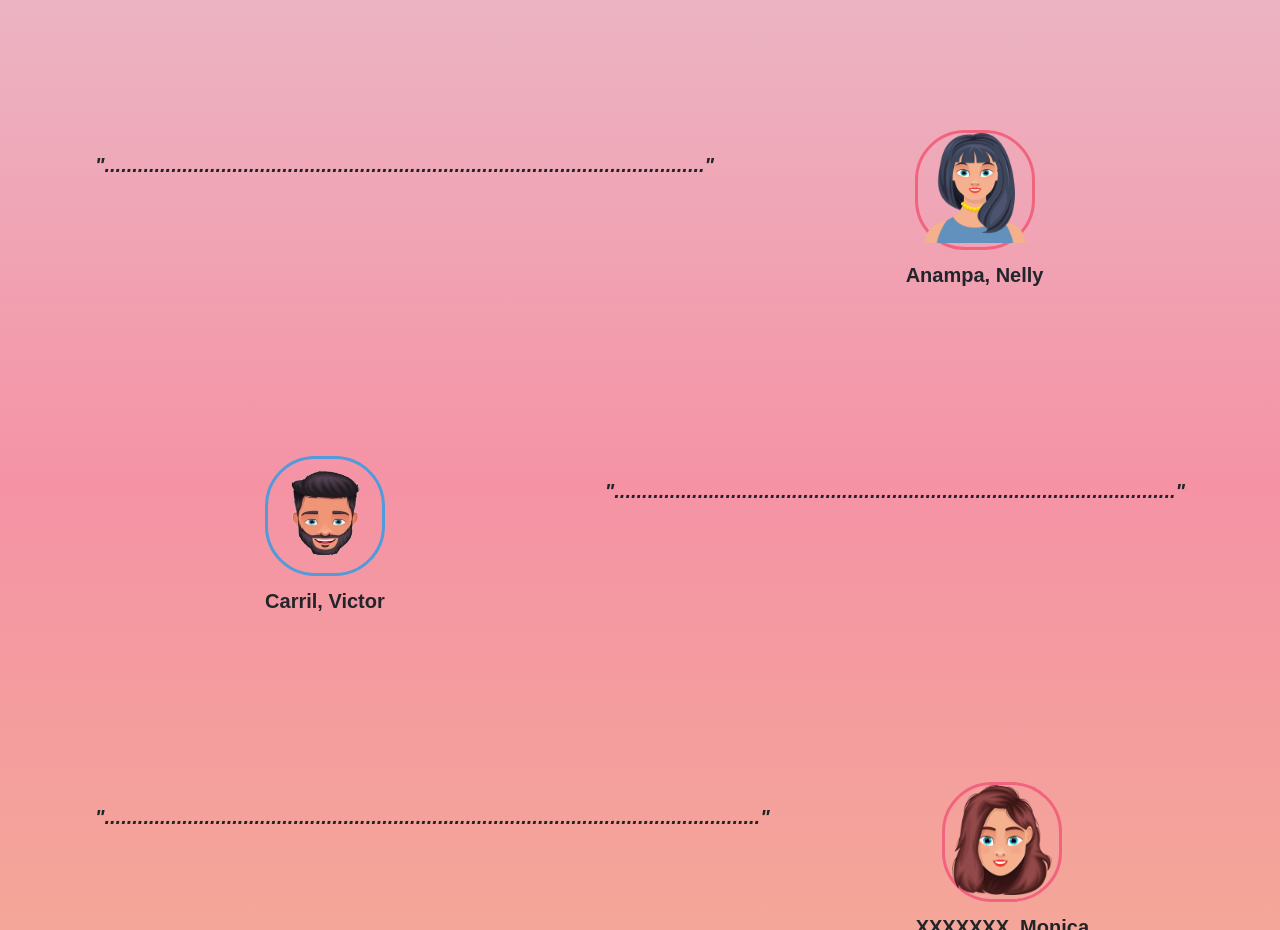
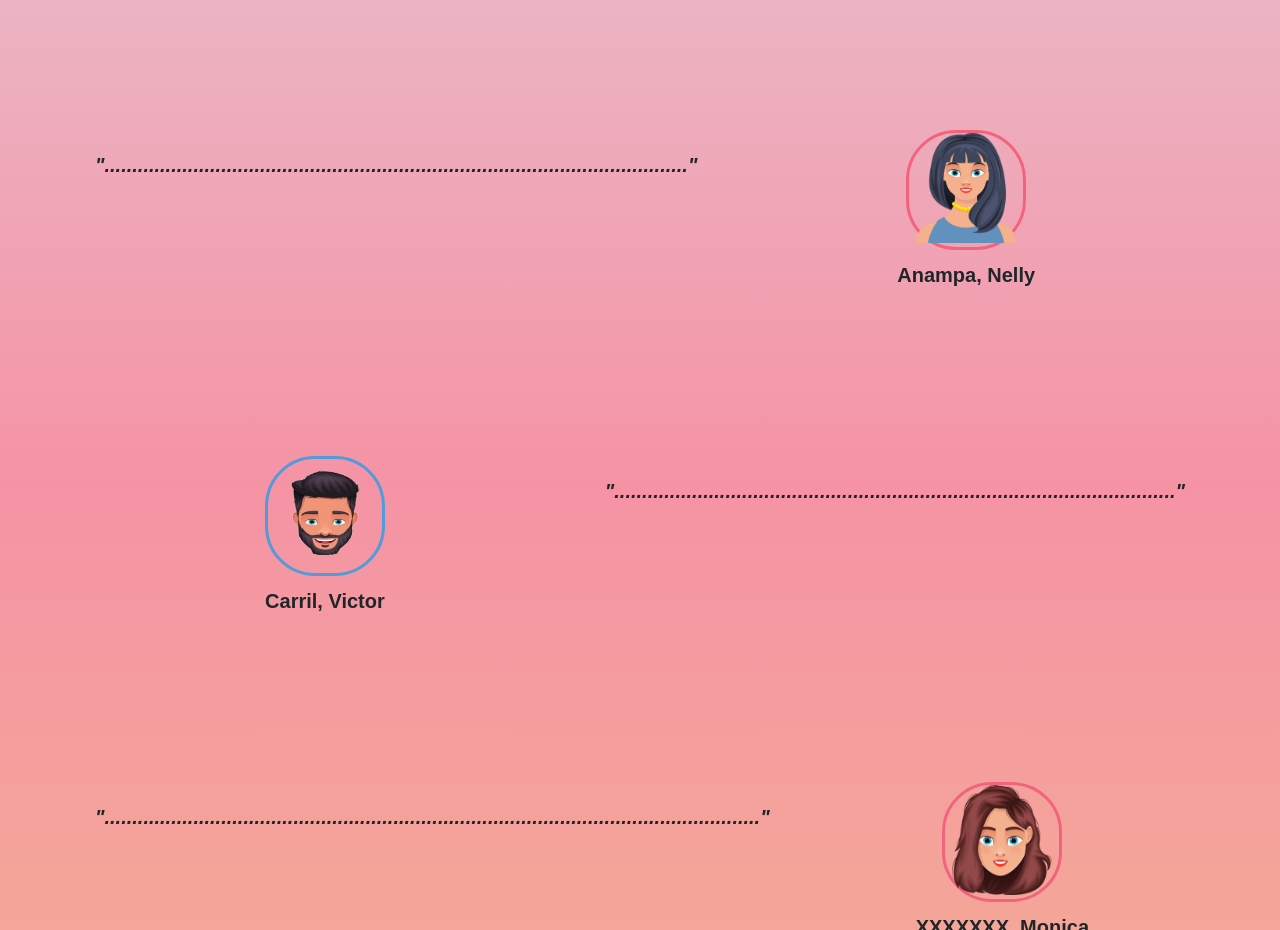
Before and after one commit to Nellu2807/Proyecto_Mentorias_Python, a plain HTML site: page quienes_somos.html in a window 1280 px wide. Shown: the part 780-1710 px from the top of the page. Drawn offline with nearby package versions, Linux system fonts and the light colour scheme.

Commit message:
hice una cambio martes

```diff
--- a/quienes_somos.html
+++ b/quienes_somos.html
@@ -38,7 +38,7 @@
   <div class="contenedor">
      <div class="caso">
         <div class="comentarioca">
-          <p class="texto">"............................................................................................................"</p>
+          <p class="texto">"........................................................................................................."</p>
         </div>
 
          <div class="datos">
```
